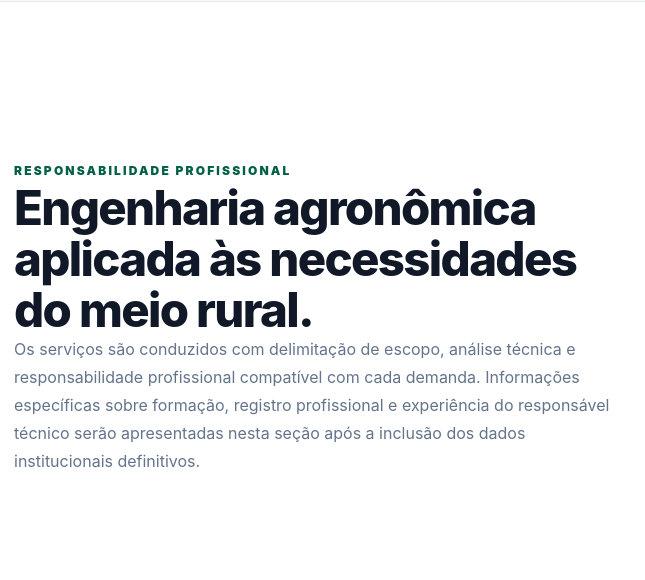
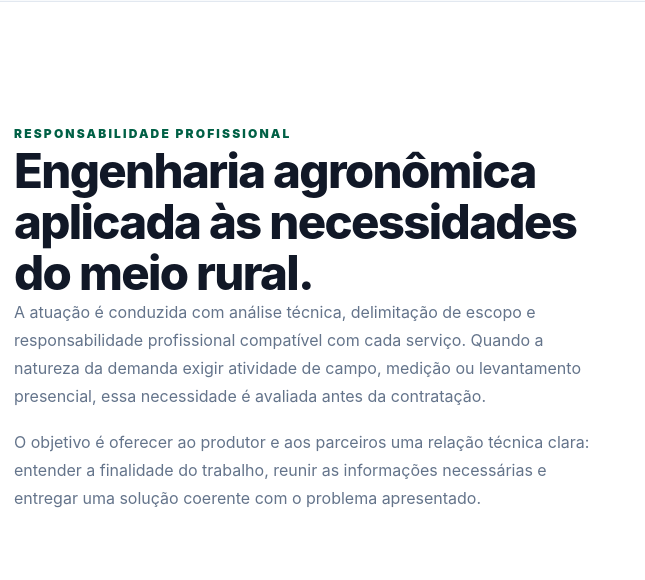
Before and after one commit to marcosmendonca/mendoncarural, an Astro site: page /sobre in a window 1280 px wide. Shown: the part 1608-2188 px from the top of the page, 635-1280 px from the left. Built offline with nearby package versions, Linux system fonts and the light colour scheme; Astro itself is replaced by a stand-in of ours.

Commit message:
Sprint 8: remove texto provisório da página sobre

```diff
--- a/src/pages/sobre.astro
+++ b/src/pages/sobre.astro
@@ -6,6 +6,6 @@ import FAIcon from '../components/FAIcon.astro';
 <section class="border-b border-slate-200 bg-[linear-gradient(180deg,#f7faf8_0%,#fff_100%)]"><div class="mx-auto max-w-7xl px-5 py-20 lg:px-8 lg:py-28"><span class="text-xs font-black uppercase tracking-[.18em] text-emerald-800">Mendonça Consultoria Rural</span><div class="mt-5 grid gap-10 lg:grid-cols-[1.15fr_.85fr] lg:items-end"><h1 class="text-4xl font-black leading-[1.04] tracking-[-.045em] text-slate-950 sm:text-5xl lg:text-7xl">Soluções técnicas para o agronegócio com responsabilidade, clareza e segurança.</h1><p class="text-lg leading-8 text-slate-600">A Mendonça Consultoria Rural atua em demandas técnicas ligadas ao crédito rural, regularização, planejamento e desenvolvimento de propriedades e empreendimentos rurais.</p></div></div></section>
 <section class="mx-auto max-w-7xl px-5 py-20 lg:px-8 lg:py-28"><div class="grid gap-16 lg:grid-cols-[.75fr_1.25fr]"><div><span class="text-xs font-black uppercase tracking-[.18em] text-emerald-800">Posicionamento</span><h2 class="mt-4 text-3xl font-black tracking-[-.035em] text-slate-950 lg:text-5xl">Nossa forma de trabalhar</h2></div><div class="space-y-6 text-lg leading-8 text-slate-600"><p>Cada demanda inicia com a compreensão da necessidade do cliente para identificar a área técnica e o serviço mais adequados.</p><p>Após essa etapa, são definidos os documentos necessários, o escopo do trabalho, o prazo de execução e os limites da responsabilidade técnica.</p><p>O atendimento é organizado para oferecer clareza sobre as etapas previstas e reduzir dúvidas durante a execução.</p><p>Sempre que aplicável, os trabalhos são acompanhados da respectiva Anotação de Responsabilidade Técnica (ART), conforme a legislação e o escopo profissional.</p></div></div></section>
 <section class="border-y border-slate-200 bg-slate-50"><div class="mx-auto max-w-7xl px-5 py-20 lg:px-8 lg:py-24"><div class="grid gap-10 lg:grid-cols-4"><div><FAIcon name="clipboard-check" class="h-6 w-6 text-emerald-800"/><h3 class="mt-5 text-lg font-bold text-slate-950">Clareza de escopo</h3><p class="mt-3 text-sm leading-6 text-slate-600">Entregáveis, prazo e limites definidos antes do início.</p></div><div><FAIcon name="shield-halved" class="h-6 w-6 text-emerald-800"/><h3 class="mt-5 text-lg font-bold text-slate-950">Responsabilidade técnica</h3><p class="mt-3 text-sm leading-6 text-slate-600">Atuação ética, documentada e compatível com cada demanda.</p></div><div><FAIcon name="comments" class="h-6 w-6 text-emerald-800"/><h3 class="mt-5 text-lg font-bold text-slate-950">Comunicação objetiva</h3><p class="mt-3 text-sm leading-6 text-slate-600">Orientações diretas e acompanhamento das etapas previstas.</p></div><div><FAIcon name="globe" class="h-6 w-6 text-emerald-800"/><h3 class="mt-5 text-lg font-bold text-slate-950">Atendimento nacional</h3><p class="mt-3 text-sm leading-6 text-slate-600">Atuação em todo o Brasil, com avaliação individual das demandas que exigem atividades de campo.</p></div></div></div></section>
-<section class="mx-auto max-w-7xl px-5 py-20 lg:px-8 lg:py-28"><div class="grid gap-12 lg:grid-cols-[1fr_1fr] lg:items-center"><div class="relative min-h-[420px] overflow-hidden rounded-[2rem] border border-slate-200 bg-[linear-gradient(135deg,#e6f0eb_0%,#d2e3db_45%,#0b3c2f_46%,#06261e_100%)]"><img src="/images/about/responsavel-tecnico.webp" alt="Responsável técnico da Mendonça Consultoria Rural" class="absolute inset-0 h-full w-full object-cover" onerror="this.style.display='none'"/></div><div><span class="text-xs font-black uppercase tracking-[.18em] text-emerald-800">Responsabilidade profissional</span><h2 class="mt-4 text-3xl font-black tracking-[-.035em] text-slate-950 lg:text-5xl">Engenharia agronômica aplicada às necessidades do meio rural.</h2><p class="mt-6 leading-7 text-slate-600">Os serviços são conduzidos com delimitação de escopo, análise técnica e responsabilidade profissional compatível com cada demanda. Informações específicas sobre formação, registro profissional e experiência do responsável técnico serão apresentadas nesta seção após a inclusão dos dados institucionais definitivos.</p></div></div></section>
+<section class="mx-auto max-w-7xl px-5 py-20 lg:px-8 lg:py-28"><div class="grid gap-12 lg:grid-cols-[1fr_1fr] lg:items-center"><div class="relative min-h-[420px] overflow-hidden rounded-[2rem] border border-slate-200 bg-[linear-gradient(135deg,#e6f0eb_0%,#d2e3db_45%,#0b3c2f_46%,#06261e_100%)]"><img src="/images/about/responsavel-tecnico.webp" alt="Responsável técnico da Mendonça Consultoria Rural" class="absolute inset-0 h-full w-full object-cover" onerror="this.style.display='none'"/></div><div><span class="text-xs font-black uppercase tracking-[.18em] text-emerald-800">Responsabilidade profissional</span><h2 class="mt-4 text-3xl font-black tracking-[-.035em] text-slate-950 lg:text-5xl">Engenharia agronômica aplicada às necessidades do meio rural.</h2><p class="mt-6 leading-7 text-slate-600">A atuação é conduzida com análise técnica, delimitação de escopo e responsabilidade profissional compatível com cada serviço. Quando a natureza da demanda exigir atividade de campo, medição ou levantamento presencial, essa necessidade é avaliada antes da contratação.</p><p class="mt-4 leading-7 text-slate-600">O objetivo é oferecer ao produtor e aos parceiros uma relação técnica clara: entender a finalidade do trabalho, reunir as informações necessárias e entregar uma solução coerente com o problema apresentado.</p></div></div></section>
 <section class="mx-auto max-w-7xl px-5 pb-20 lg:px-8 lg:pb-28"><div class="grid gap-8 rounded-[2rem] bg-emerald-950 px-8 py-10 text-white lg:grid-cols-[1fr_auto] lg:items-center lg:px-14 lg:py-14"><div><span class="text-xs font-black uppercase tracking-[.18em] text-emerald-300">Fale com a consultoria</span><h2 class="mt-3 text-3xl font-black tracking-[-.035em]">Apresente sua necessidade.</h2><p class="mt-4 text-emerald-50/75">A análise inicial ajuda a identificar a área técnica, os documentos e o próximo passo.</p></div><a href="/orcamento" class="inline-flex items-center justify-center gap-2 rounded-xl bg-white px-5 py-3.5 text-sm font-bold text-emerald-950">Solicitar atendimento <FAIcon name="arrow-right" class="h-3.5 w-3.5" /></a></div></section>
 </BaseLayout>
```
